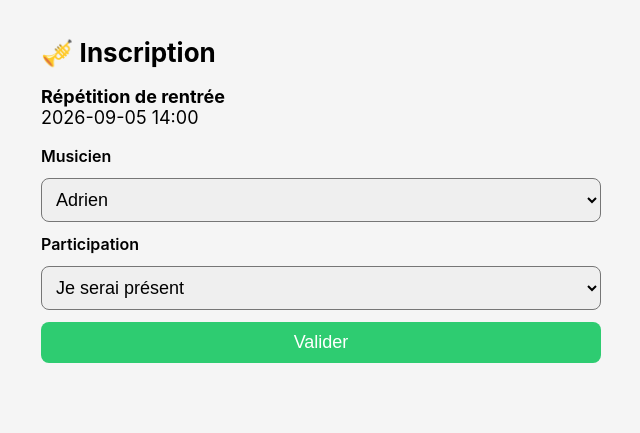
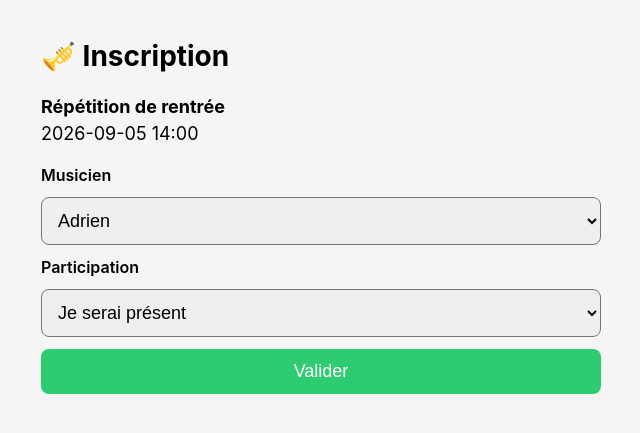
Before and after one commit to audreychatillon/b12-calendar, a Flask app: page /inscription/1 in a window 1280 px wide. Shown: the top 433 px of the page, without its empty margins (319-959 px from the left). Run offline with Flask 3, Linux system fonts and the light colour scheme; data comes from the database, SQL or seed files in the repository.

Commit message:
inscription encore

```diff
--- a/static/css/style.css
+++ b/static/css/style.css
@@ -46,12 +46,19 @@ button {
     font-size: 0.9em;
     color: #333;
 }
+/* ===== PAGE INSCRIPTION ===== */
 .page-inscription {
-    font-size: 18px;
+    font-size: 18px; /* augmente tout d’un coup */
 }
 
 .page-inscription h1 {
-    font-size: 26px;
+    font-size: 28px;
+    margin-bottom: 20px;
+}
+
+.page-inscription p {
+    font-size: 18px;
+    line-height: 1.5;
 }
 
 .page-inscription label {
@@ -63,12 +70,7 @@ button {
 .page-inscription input,
 .page-inscription button {
     font-size: 18px;
-}
-/* blocs verticaux */
-.actions, .filters {
-    max-width: 900px;
-    margin: 0 auto;
-    padding: 10px;
+    padding: 12px;
 }
 
 /* calendrier = SEULE grille */
```
